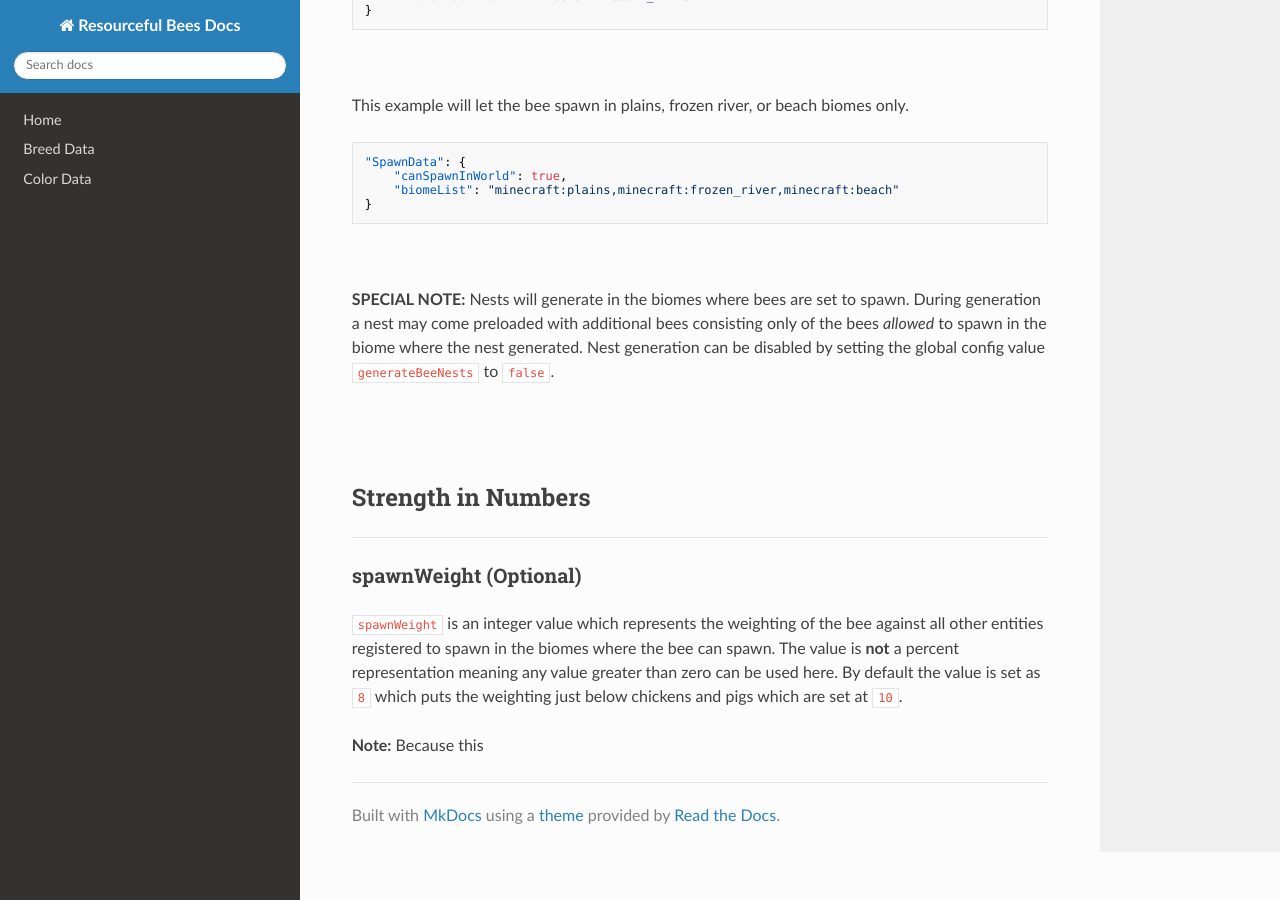
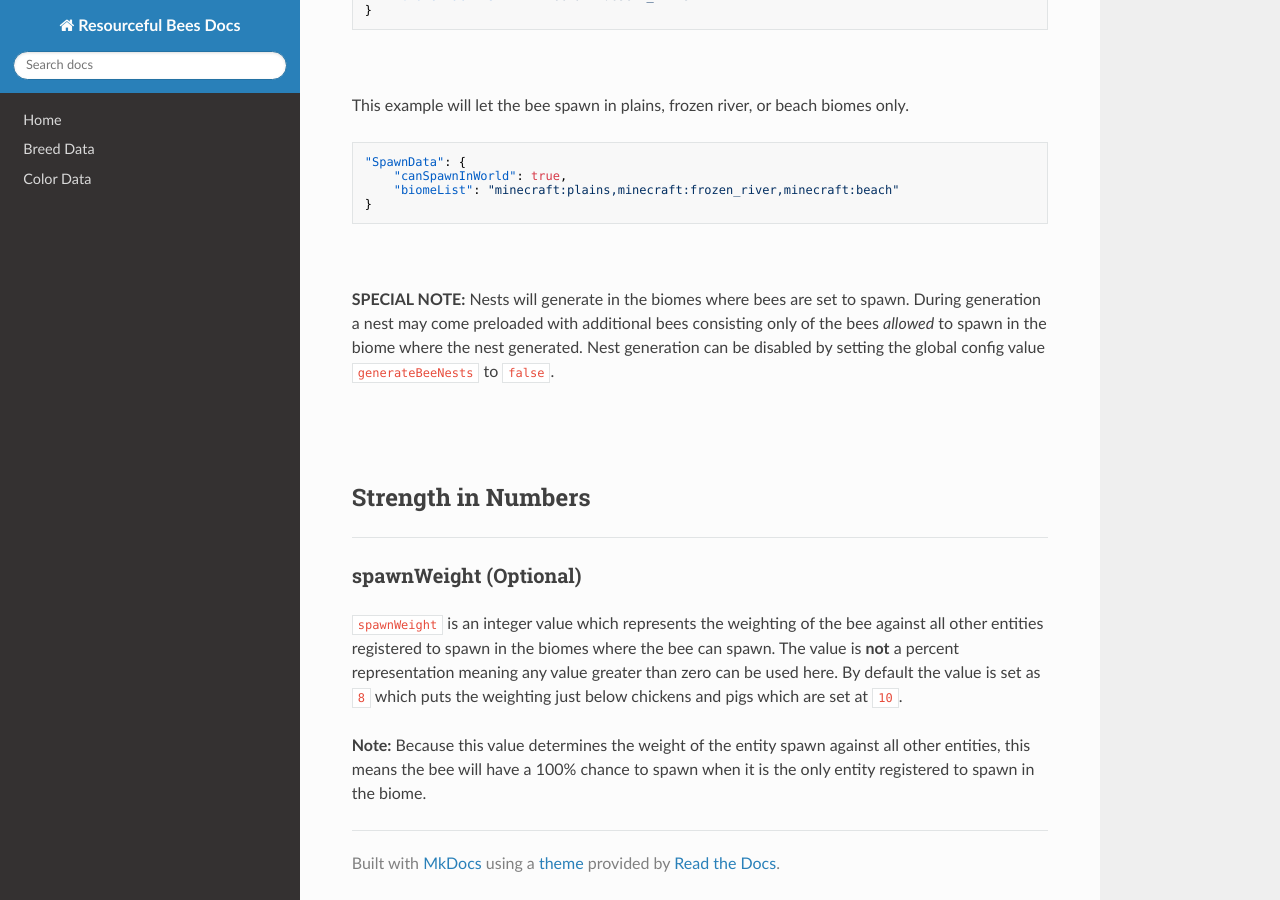
Before and after one commit to Team-Resourceful/ResourcefulBeesDocs, an MkDocs documentation site: the page built from docs/bee_data/spawn_data.md, in a window 1280 px wide and 900 px high, scrolled down 1219 px. Built offline with MkDocs 1.6.1, drawn with Linux system fonts in a browser that asks for light colours; nearby versions of some CDN libraries.

Commit message:
docs/bee_data/spawn_data.md updated from https://stackedit.io/

```diff
--- a/docs/bee_data/spawn_data.md
+++ b/docs/bee_data/spawn_data.md
@@ -68,8 +68,8 @@ This example will let the bee spawn in plains, frozen river, or beach biomes onl
 
 `spawnWeight` is an integer value which represents the weighting of the bee against all other entities registered to spawn in the biomes where the bee can spawn. The value is **not** a percent representation meaning any value greater than zero can be used here. By default the value is set as `8` which puts the weighting just below chickens and pigs which are set at `10`.
 
-**Note:** Because this
+**Note:** Because this value determines the weight of the entity spawn against all other entities, this means the bee will have a 100% chance to spawn when it is the only entity registered to spawn in the biome.
 <!--stackedit_data:
-eyJoaXN0b3J5IjpbMTU0Mzg5ODQ0OSwxOTI4OTU3MjA3LDE2OD
+eyJoaXN0b3J5IjpbLTk3NTUyMDI4NywxOTI4OTU3MjA3LDE2OD
 Q2MzMwNzFdfQ==
 -->
```
